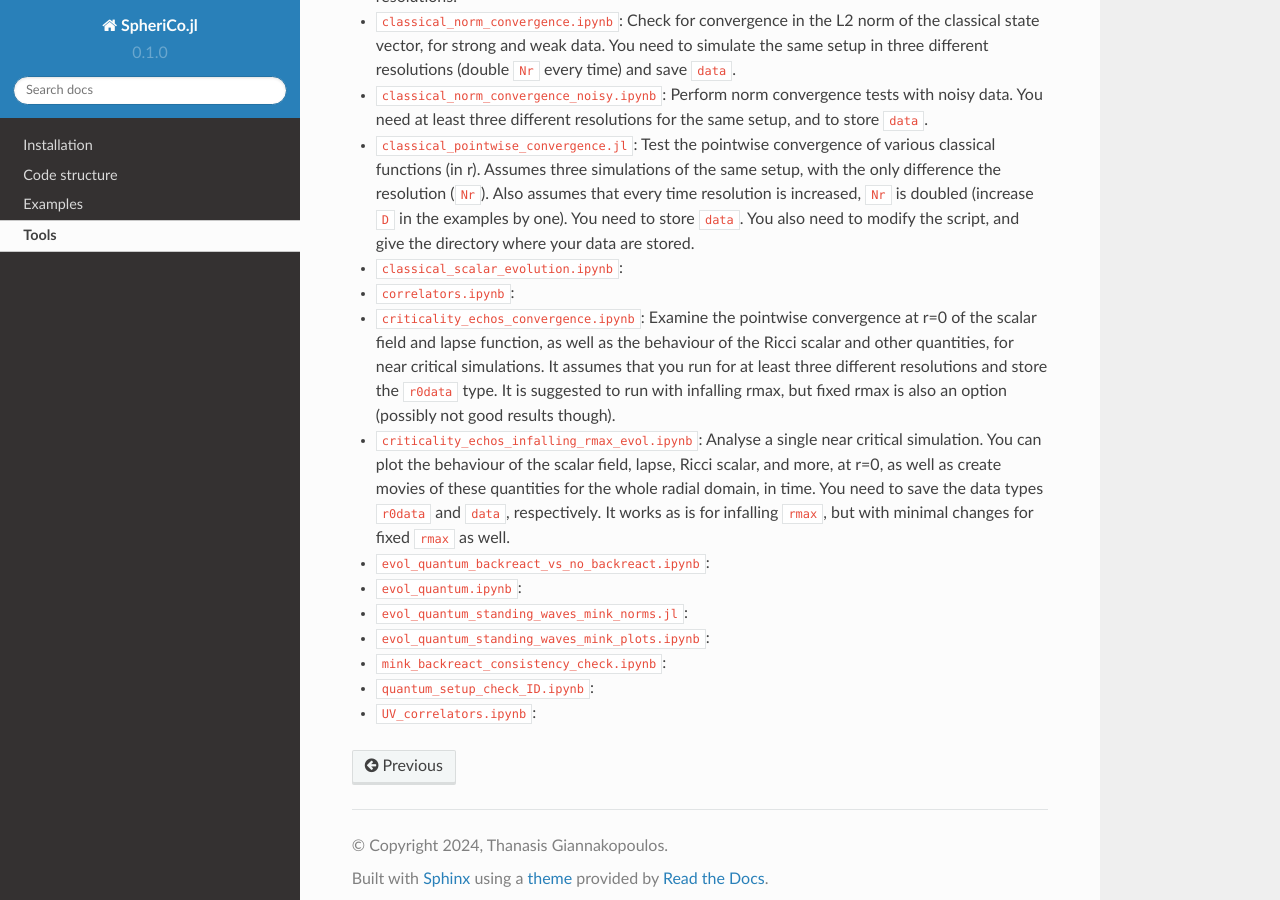
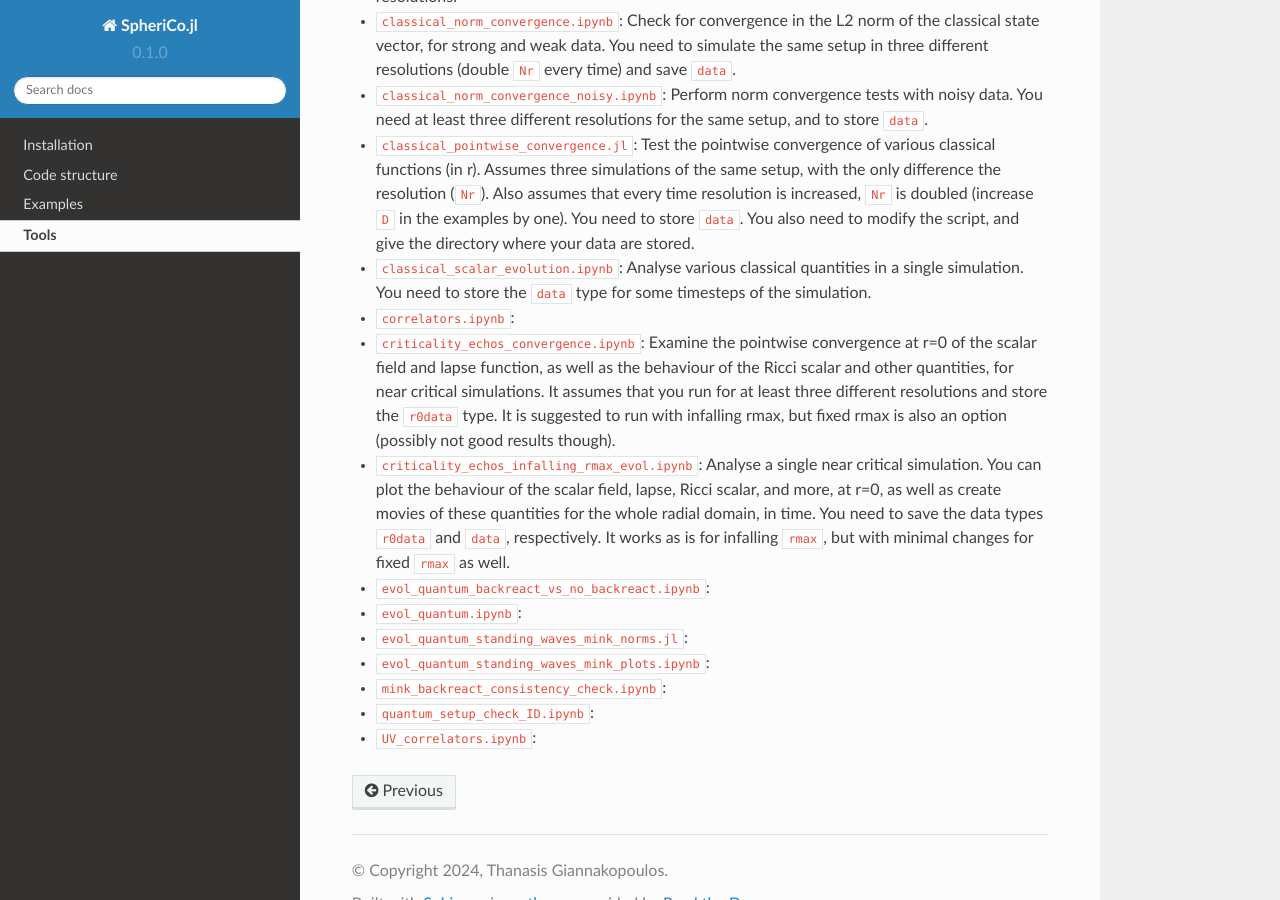
Before and after one commit to ThanasisGiannakopoulos/SpheriCo.jl, a Sphinx documentation site: the page built from docs/source/tools.rst, in a window 1280 px wide and 900 px high, scrolled down 905 px. Built offline with Sphinx 7.4.7 and the Read the Docs theme 2.0.0, drawn with Linux system fonts in a browser that asks for light colours.

Commit message:
docs/tools classic evolution plots
Signed-off-by: thanasis@Dobby <giannakopoulos.th@gmail.com>

```diff
--- a/docs/source/tools.rst
+++ b/docs/source/tools.rst
@@ -66,7 +66,9 @@ how it interacts with other tools:
   one). You need to store ``data``. You also need to modify the
   script, and give the directory where your data are stored.
 
-- ``classical_scalar_evolution.ipynb``:
+- ``classical_scalar_evolution.ipynb``: Analyse various classical
+  quantities in a single simulation. You need to store the ``data``
+  type for some timesteps of the simulation.
 
 - ``correlators.ipynb``:
 
```
Also changed, not shown: 1 other file.
